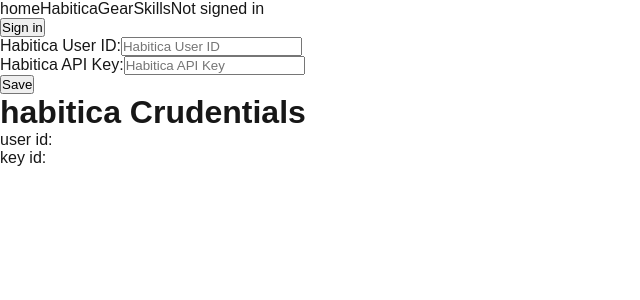
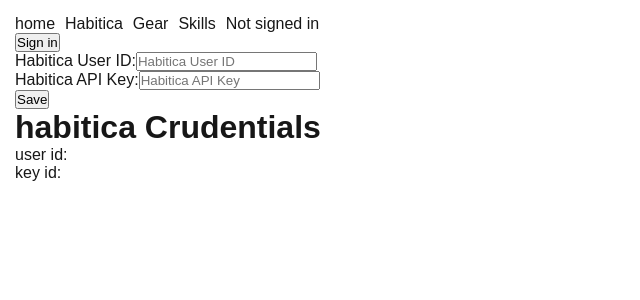
Before and after one commit to EfrainAD/Habiticia_Invocations_WEB, a Next.js app: page /habitica in a window 1280 px wide. Shown: the top 300 px of the page, without its empty margins (0-640 px from the left). Built offline with nearby package versions, Linux system fonts and the light colour scheme; no server answers.

Commit message:
Bugfix: Add margin: 15px to the global.css to fix bug that is made with some safari extentions

```diff
--- a/app/globals.css
+++ b/app/globals.css
@@ -17,6 +17,7 @@
 }
 
 body {
+   margin: 15px;
    color: var(--foreground);
    background: var(--background);
    font-family: Arial, Helvetica, sans-serif;
@@ -33,6 +34,7 @@
 a {
    color: inherit;
    text-decoration: none;
+   margin-right: 10px;
 }
 
 @media (prefers-color-scheme: dark) {
```
Lines whose indentation alone changed are shown as unchanged.
